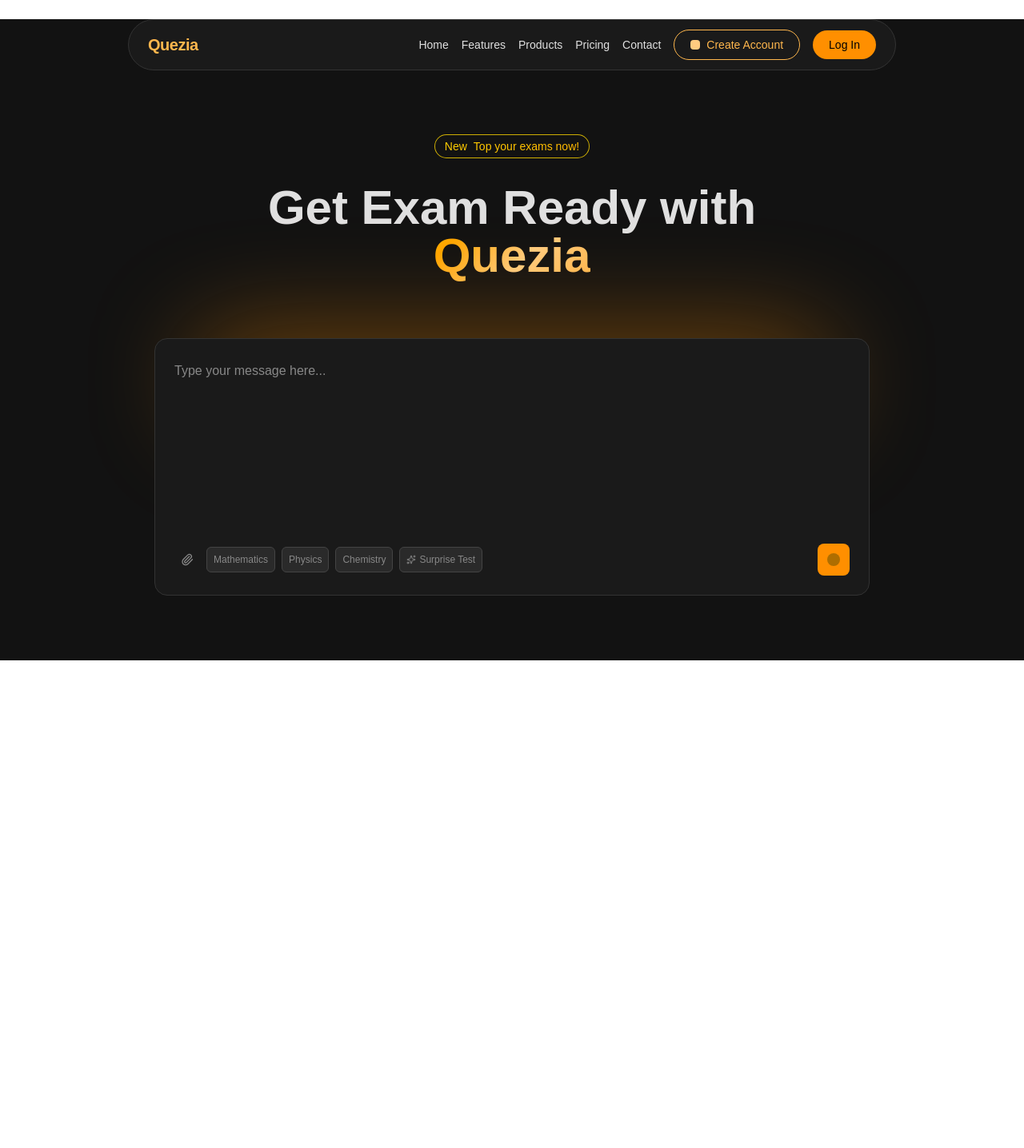
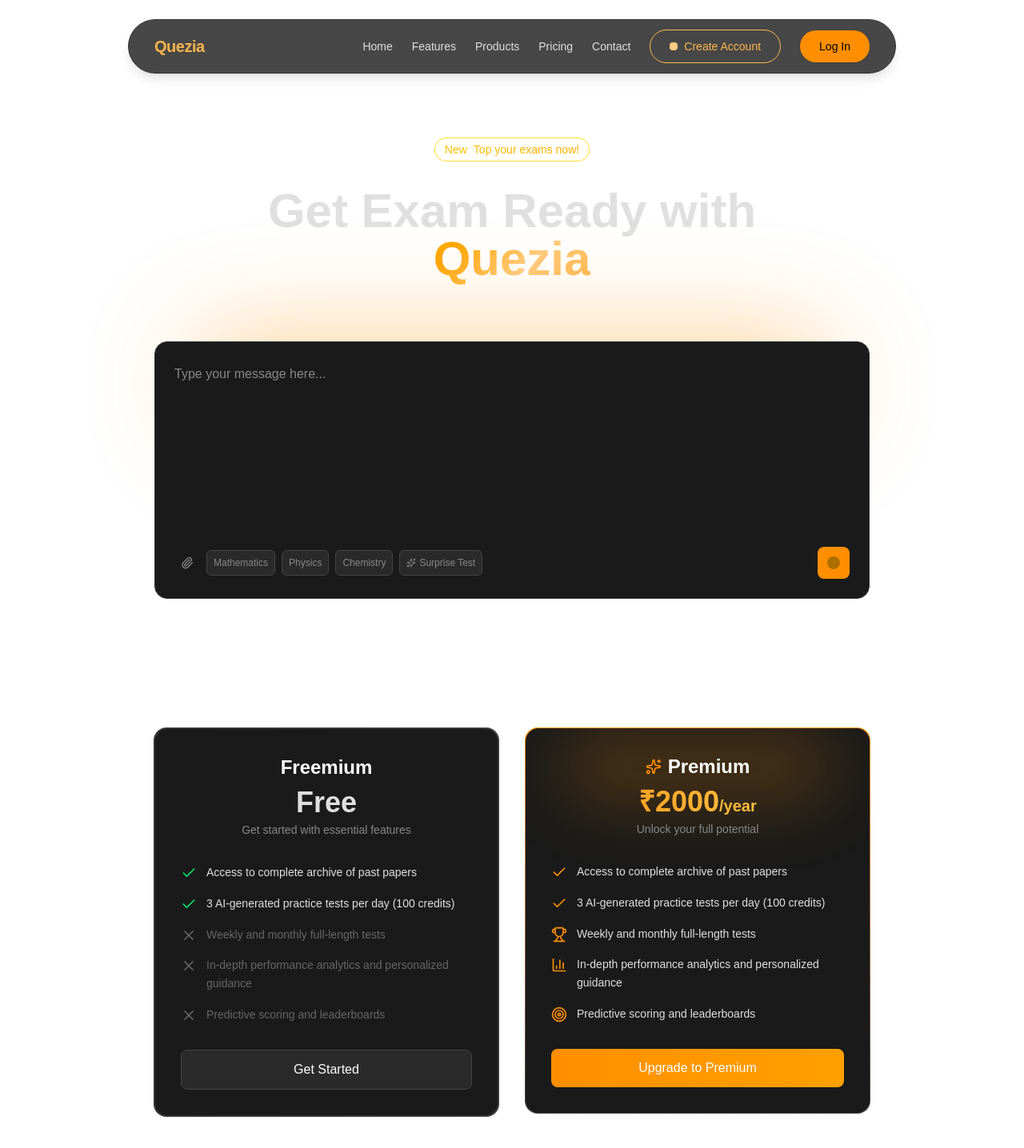
Before and after one commit to in-buildingphase/Quezia, a Next.js app: page / in a window 1280 px wide. Shown: the top 1436 px of the page at 80% size. Before the commit the page ends 826 px from the top, so only its background shows below. Built offline with nearby package versions, Linux system fonts and the light colour scheme.

Commit message:
basic setup of the premium and freemium cards

```diff
--- a/src/app/globals.css
+++ b/src/app/globals.css
@@ -14,7 +14,7 @@
 
 @media (prefers-color-scheme: dark) {
   :root {
-    --background: #0a0a0a;
+    --background: #121212;
     --foreground: #ededed;
   }
 }
--- a/src/components/layout/hero.tsx
+++ b/src/components/layout/hero.tsx
@@ -28,9 +28,9 @@
           {/* Heading + Badge */}
           <div className="space-y-8 text-center">
             <AnimatedGradientBadge speed={1.5}>
-              <span className="mr-2">New</span>
-              <span>Top your exams now!</span>
-            </AnimatedGradientBadge>
+            <span className="mr-2">New</span>
+            <span>Top your exams now!</span>
+          </AnimatedGradientBadge>
 
             <div className="mx-auto max-w-screen-md text-center font-bold text-4xl md:text-6xl">
               <h1>
--- a/src/components/layout/navbar.tsx
+++ b/src/components/layout/navbar.tsx
@@ -3,12 +3,12 @@
 import Link from "next/link"
 
 // Reusable Button
-const Button = ({ asChild, children, className }) => {
+const Button = ({ asChild, children, className, href = "#" }) => {
   const Comp = asChild ? Link : "button"
   return (
     <Comp
-      href="#"
-      className={`inline-flex items-center justify-center gap-2 px-5 py-2 text-sm font-medium rounded-full transition ${className}`}
+      href={href}
+      className={`inline-flex items-center justify-center gap-2 px-6 py-2.5 text-sm font-medium rounded-full transition-all duration-300 ${className}`}
     >
       {children}
     </Comp>
@@ -18,15 +18,18 @@
 export default function Navbar() {
   return (
     <nav className="w-3/4 mx-auto mt-6">
-      <div className="flex items-center justify-between rounded-full bg-[#1A1A1A] border border-[#333] px-6 py-3">
+      <div className="flex items-center justify-between rounded-full border border-[#333] px-8 py-3 bg-[#1A1A1A]/80 backdrop-blur-md shadow-lg">
 
         {/* Left: Logo */}
-        <Link href="/" className="text-xl font-bold text-[#FFB74D] tracking-tight">
+        <Link
+          href="/"
+          className="text-xl font-bold text-[#FFB74D] tracking-tight hover:scale-105 transition-transform"
+        >
           Quezia
         </Link>
 
         {/* Right: Links + Buttons */}
-        <div className="flex items-center gap-4">
+        <div className="flex items-center gap-6">
           {/* Nav Links */}
           {[
             { name: "Home", href: "#solutions" },
@@ -38,7 +41,7 @@
             <Link
               key={link.name}
               href={link.href}
-              className="text-[#E0E0E0] text-sm hover:text-[#FFB74D] transition-colors"
+              className="text-[#E0E0E0] text-sm hover:text-[#FFB74D] transition-colors duration-200"
             >
               {link.name}
             </Link>
@@ -47,10 +50,11 @@
           {/* Create Account Button */}
           <Button
             asChild
-            className="border border-[#FFB74D] text-[#FFB74D] hover:bg-[#FFB74D]/10"
+            href="#"
+            className="border border-[#FFB74D] text-[#FFB74D] hover:bg-[#FFB74D]/15 hover:scale-105"
           >
             <>
-              <span className="inline-block w-3 h-3 bg-[#FFCC80] rounded" />
+              <span className="inline-block w-2.5 h-2.5 bg-[#FFCC80] rounded" />
               Create Account
             </>
           </Button>
@@ -58,7 +62,8 @@
           {/* Get Started Button */}
           <Button
             asChild
-            className="bg-[#FF8F00] text-black hover:bg-[#FFA000]"
+            href="#"
+            className="bg-[#FF8F00] text-black hover:bg-[#FFA000] hover:scale-105 shadow-sm"
           >
             Log In
           </Button>
--- a/src/components/main/home.tsx
+++ b/src/components/main/home.tsx
@@ -1,11 +1,13 @@
 import Hero from "../layout/hero";
 import Navbar from "../layout/navbar";
+import Cards from "../ui/cards";
 
 export default function Home() {
   return (
-    <main className="w-full bg-[#121212] text-[#E0E0E0]">
+    <main className="text-[#E0E0E0]">
       <Navbar />
       <Hero />
+      <Cards />
     </main>
   );
 }
--- /dev/null
+++ b/src/components/ui/cards.tsx
@@ -0,0 +1,134 @@
+import { Check, X, Sparkles, Trophy, BarChart3, Target } from "lucide-react"
+
+export default function PricingCards() {
+  return (
+    <section className="min-h-screen py-20">
+      <div className="container mx-auto px-4">
+        <div className="flex flex-col lg:flex-row gap-8 max-w-4xl mx-auto">
+
+          {/* Freemium Card */}
+          <div className="flex-1">
+            <div className="relative rounded-2xl p-[1px] bg-gradient-to-r from-[#333] to-[#444]">
+              <div className="h-full rounded-2xl bg-[#1A1A1A] border border-[#333] p-8">
+
+                <div className="text-center mb-8">
+                  <h3 className="text-2xl font-bold text-white mb-2">Freemium</h3>
+                  <div className="text-4xl font-bold text-[#E0E0E0] mb-1">
+                    Free
+                  </div>
+                  <p className="text-[#888] text-sm">Get started with essential features</p>
+                </div>
+
+                <div className="space-y-4 mb-8">
+                  <div className="flex items-start gap-3">
+                    <Check className="w-5 h-5 text-green-400 mt-0.5 flex-shrink-0" />
+                    <span className="text-[#E0E0E0] text-sm leading-relaxed">
+                      Access to complete archive of past papers
+                    </span>
+                  </div>
+
+                  <div className="flex items-start gap-3">
+                    <Check className="w-5 h-5 text-green-400 mt-0.5 flex-shrink-0" />
+                    <span className="text-[#E0E0E0] text-sm leading-relaxed">
+                      3 AI-generated practice tests per day (100 credits)
+                    </span>
+                  </div>
+
+                  <div className="flex items-start gap-3">
+                    <X className="w-5 h-5 text-[#666] mt-0.5 flex-shrink-0" />
+                    <span className="text-[#666] text-sm leading-relaxed">
+                      Weekly and monthly full-length tests
+                    </span>
+                  </div>
+
+                  <div className="flex items-start gap-3">
+                    <X className="w-5 h-5 text-[#666] mt-0.5 flex-shrink-0" />
+                    <span className="text-[#666] text-sm leading-relaxed">
+                      In-depth performance analytics and personalized guidance
+                    </span>
+                  </div>
+
+                  <div className="flex items-start gap-3">
+                    <X className="w-5 h-5 text-[#666] mt-0.5 flex-shrink-0" />
+                    <span className="text-[#666] text-sm leading-relaxed">
+                      Predictive scoring and leaderboards
+                    </span>
+                  </div>
+                </div>
+
+                <button className="w-full py-3 px-6 bg-[#2A2A2A] hover:bg-[#333] text-white rounded-lg transition-colors border border-[#444]">
+                  Get Started
+                </button>
+              </div>
+            </div>
+          </div>
+
+          {/* Premium Card */}
+          <div className="flex-1">
+            <div className="relative rounded-2xl p-[1px] bg-gradient-to-b from-[#FF8F00] to-[#444]">
+              <div className="h-full rounded-2xl bg-[#1A1A1A] p-8 relative overflow-hidden">
+
+                {/* Golden glow inside the card */}
+                <div className="absolute top-0 left-1/2 -translate-x-1/2 h-24 w-[80%] rounded-full bg-[#FF8F00]/20 blur-2xl" />
+
+                <div className="relative text-center mb-8">
+                  <div className="flex items-center justify-center gap-2 mb-2">
+                    <Sparkles className="w-5 h-5 text-[#FF8F00]" />
+                    <h3 className="text-2xl font-bold text-white">Premium</h3>
+                  </div>
+                  <div className="text-4xl font-bold bg-gradient-to-r from-[#FF8F00] to-[#FFD54F] bg-clip-text text-transparent mb-1">
+                    ₹2000<span className="text-xl">/year</span>
+                  </div>
+                  <p className="text-[#888] text-sm">Unlock your full potential</p>
+                </div>
+
+                <div className="relative space-y-4 mb-8">
+                  <div className="flex items-start gap-3">
+                    <Check className="w-5 h-5 text-[#FF8F00] mt-0.5 flex-shrink-0" />
+                    <span className="text-[#E0E0E0] text-sm leading-relaxed">
+                      Access to complete archive of past papers
+                    </span>
+                  </div>
+
+                  <div className="flex items-start gap-3">
+                    <Check className="w-5 h-5 text-[#FF8F00] mt-0.5 flex-shrink-0" />
+                    <span className="text-[#E0E0E0] text-sm leading-relaxed">
+                      3 AI-generated practice tests per day (100 credits)
+                    </span>
+                  </div>
+
+                  <div className="flex items-start gap-3">
+                    <Trophy className="w-5 h-5 text-[#FF8F00] mt-0.5 flex-shrink-0" />
+                    <span className="text-[#E0E0E0] text-sm leading-relaxed">
+                      Weekly and monthly full-length tests
+                    </span>
+                  </div>
+
+                  <div className="flex items-start gap-3">
+                    <BarChart3 className="w-5 h-5 text-[#FF8F00] mt-0.5 flex-shrink-0" />
+                    <span className="text-[#E0E0E0] text-sm leading-relaxed">
+                      In-depth performance analytics and personalized guidance
+                    </span>
+                  </div>
+
+                  <div className="flex items-start gap-3">
+                    <Target className="w-5 h-5 text-[#FF8F00] mt-0.5 flex-shrink-0" />
+                    <span className="text-[#E0E0E0] text-sm leading-relaxed">
+                      Predictive scoring and leaderboards
+                    </span>
+                  </div>
+                </div>
+
+                <div className="relative">
+                  <button className="w-full py-3 px-6 bg-gradient-to-r from-[#FF8F00] to-[#FFA000] hover:from-[#FFA000] hover:to-[#FFB300] text-white font-medium rounded-lg transition-all transform hover:scale-[1.02]">
+                    Upgrade to Premium
+                  </button>
+                </div>
+              </div>
+            </div>
+          </div>
+        </div>
+      </div>
+    </section>
+  )
+}
```
